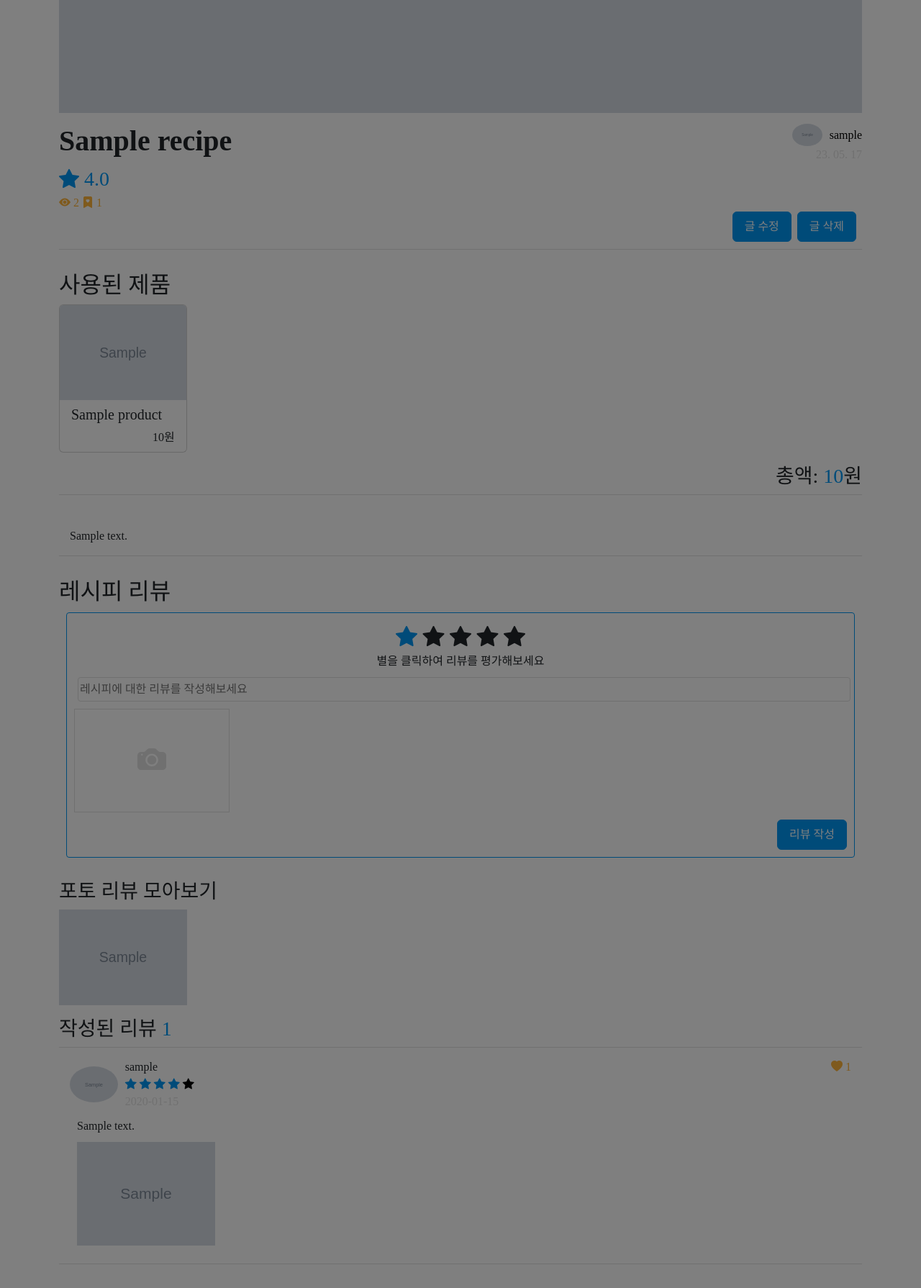
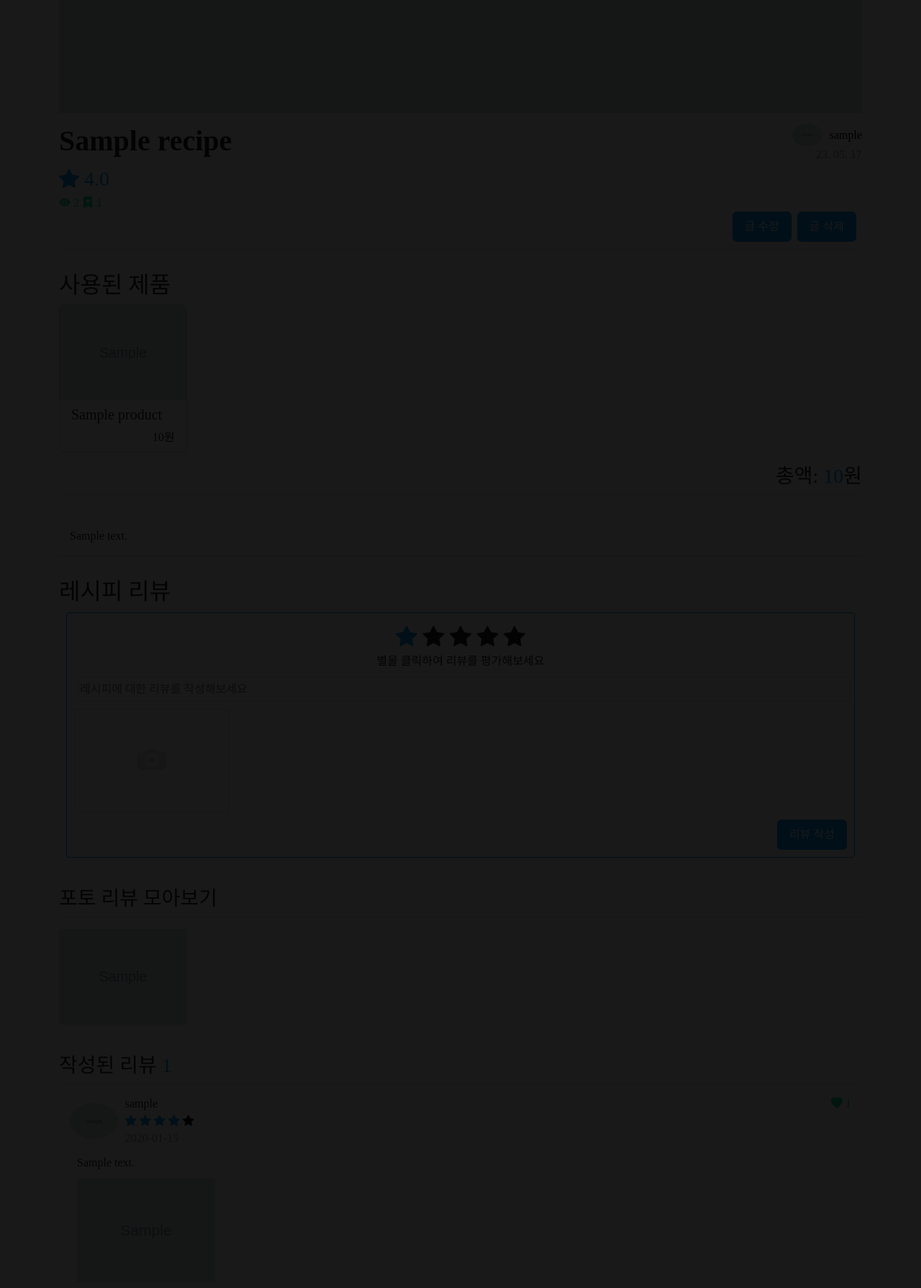
Before and after one commit to Kurman11/Rescue9, a Django app: page /recipes/1/ in a window 1280 px wide, after a click on "글 삭제". Shown: the part 760-2550 px from the top of the page at 72% size. Run offline with Django 3.2, Linux system fonts and the light colour scheme; a user stored in the database is signed in; tables that the repository leaves empty hold one stand-in row (values such as "Sample post"); grey boxes marked "Sample" are stand-in pictures; some libraries are stand-ins or nearby versions; some web fonts are replaced.

Commit message:
추가-recipes/detail페이지의 포토리뷰모아보기

```diff
--- a/recipes/templates/recipes/detail.html
+++ b/recipes/templates/recipes/detail.html
@@ -136,15 +136,23 @@
   </div>
   {% comment %} 작성된 포토 리뷰 {% endcomment %}
   <div id="review-start">
+    <div class="photo-review__container">
+      <div class="recipe__review__status mb-3">
         <h3>포토 리뷰 모아보기</h3>
+      </div>
       <div class="owl-carousel owl-theme mb-3">
         {% for review_with_image in reviews_with_image.all %}
           <div>
-          <img src="{{ review_with_image.image.url }}" alt="{{ review_with_image.contentn }}의 이미지">
+            <img class="photo__review" src="{{ review_with_image.image.url }}" alt="{{ review_with_image.contentn }}의 이미지" onclick="openModal('{{ review_with_image.image.url }}', '{{ review_with_image.content }}', '{{ review_with_image.user.username }}')">
           </div>
         {% endfor %}
       </div>
+    </div>
 
+
+
+
+    {% comment %}  작성된 리뷰 {% endcomment %}
     <div class="recipe__review__status">
       <h3>작성된 리뷰  <span class='text--main'>{{ reviews|length }}</span></h3>
     </div>
@@ -181,7 +189,7 @@
                   {% endfor %}
                 </div>
               </div>
-              <span class="text--subtle">{{ review.updated_at|date:"Y-m-d" }}</span>
+              <span class="text--sub">{{ review.updated_at|date:"Y-m-d" }}</span>
             </div>
           </div>
         </div>
@@ -212,7 +220,7 @@
         </div>
         {% if review.image %}
         <div class="recipe__review__image__container">
-          <img class="recipe__review__image" src="{{ review.image.url }}" alt="">
+          <img class="recipe__review__image" src="{{ review.image.url }}" alt="" onclick="openModal('{{ review.image.url }}', '{{ review.content }}', '{{ review.user.username }}')">
         </div>
         {% endif %}
       </div>
@@ -221,6 +229,9 @@
 
 {% comment %} 댓글 삭제 모달 {% endcomment %}
 {% include 'recipes/detail_delete_modal.html' %}
+{% comment %} 이미지 상세 모달 {% endcomment %}
+{% include 'recipes/detail_image_modal.html' %}
+
 {% endblock content %}
 
 {% block script %}
--- /dev/null
+++ b/recipes/templates/recipes/detail_image_modal.html
@@ -0,0 +1,9 @@
+<!-- Modal -->
+<div id="modal" class="modal">
+  <img class="modalImage" id="modalImage" src="" alt="Modal Image">
+  <div class="modalContent__container">
+    <span class="close" onclick="closeModal()">&times;</span>
+    <p class="modalUser" id="modalUser"></p>
+    <p id="modalContent"></p>
+  </div>
+</div>
--- a/static/css/base.css
+++ b/static/css/base.css
@@ -35,14 +35,15 @@ nav{
 footer {
   width: 100%;
   height: 192px;
-  background: var(--secondary-color);
+  background: var(--subtle-color);
 
 }
 
 :root {
   --main-color: #0097F3;
-  --secondary-color: #FFB43B;
+  --secondary-color: #00DC92;
   --subtle-color: #e0e0e0;
+  --sub-color: #828C94;
 }
 
 /* nav */
--- a/static/css/color_attribute.css
+++ b/static/css/color_attribute.css
@@ -8,6 +8,10 @@
 
 .text--subtle {
   color: var(--subtle-color)
+}
+
+.text--sub {
+  color: var(--sub-color)
 }
 
 .bg--main {
@@ -21,3 +25,7 @@
 .bg--subtle {
   background-color: var(--subtle-color);
 }
+
+.bg--sub {
+  background-color: var(--sub-color);
+}
--- a/static/css/recipes_detail.css
+++ b/static/css/recipes_detail.css
@@ -66,7 +66,7 @@
 }
 
 .recipe__date {
-  color: var(--subtle-color)
+  color: var(--sub-color)
 }
 
 .recipe__header__btn-container {
@@ -110,7 +110,7 @@
   border: 1px solid var(--main-color);
   border-radius: 4px;
   padding: 10px;
-  margin: 10px 10px 30px 10px;
+  margin: 10px 10px 40px 10px;
 }
 
 .recipe__review__input-area--form {
@@ -198,6 +198,52 @@
   margin: 10px 0 0 10px;
 }
 
+/* 포토 리뷰 리스트 */
+.photo-review__container {
+  margin: 0 0 40px 0;
+}
+
+.photo__review {
+  cursor: pointer;
+}
+
+.modal {
+  display: none;
+  position: fixed;
+  z-index: 1;
+  left: 0;
+  top: 0;
+  width: 100%;
+  height: 100%;
+  overflow: auto;
+  background-color: rgba(0, 0, 0, 0.8);
+}
+
+.modalImage {
+  display: block;
+  margin: 100px auto 0;
+  max-width: 90%;
+  max-height: 90%;
+}
+
+.close {
+  color: #fff;
+  position: absolute;
+  top: 50px;
+  right: 35px;
+  font-size: 40px;
+  font-weight: bold;
+  cursor: pointer;
+}
+
+.modalUser{
+  font-size: 40px;
+}
+.modalContent__container{
+  font-size: 20px;
+  color: white;
+  padding: 5% 20%;
+}
 /* 리뷰 리스트 */
 .recipe__review__status {
   border-bottom: 1px solid var(--subtle-color);
@@ -235,6 +281,7 @@
 
 .recipe__review__image {
   height: 100%;
+  cursor: pointer;
 }
 
 .recipe__review__like__button {
--- a/static/js/recipes_detail.js
+++ b/static/js/recipes_detail.js
@@ -119,7 +119,7 @@ function previewImages(event) {
 
               var wrapper = document.createElement('div');
               wrapper.className = 'thumbnail-wrapper';
-              wrapper.appendChild(closeBtn);
+            wrapper.appendChild(closeBtn);
               wrapper.appendChild(img);
               preview.appendChild(wrapper);
           }
@@ -127,3 +127,32 @@ function previewImages(event) {
       }
   }
 }
+
+
+// 작성된 포토리뷰
+// 모달 창이 켜졌을 때 closeModal 실행
+window.addEventListener("click", function(event) {
+  var modal = document.getElementById("modal");
+  if (event.target === modal) {
+    closeModal();
+  }
+});
+
+// 이미지를 눌렀을 경우 모달창 켜기
+function openModal(imageUrl, content, username) {
+  console.log(imageUrl)
+  console.log(content)
+  var modal = document.getElementById("modal");
+  var modalImage = document.getElementById("modalImage");
+  var modalContent = document.getElementById("modalContent");
+  var modalUser = document.getElementById("modalUser");
+  modal.style.display = "block";
+  modalImage.src = imageUrl;
+  modalContent.textContent = content;
+  modalUser.textContent = username;
+}
+// 모달 창 끄기
+function closeModal() {
+  var modal = document.getElementById("modal");
+  modal.style.display = "none";
+}
```
Lines whose indentation alone changed are shown as unchanged.
